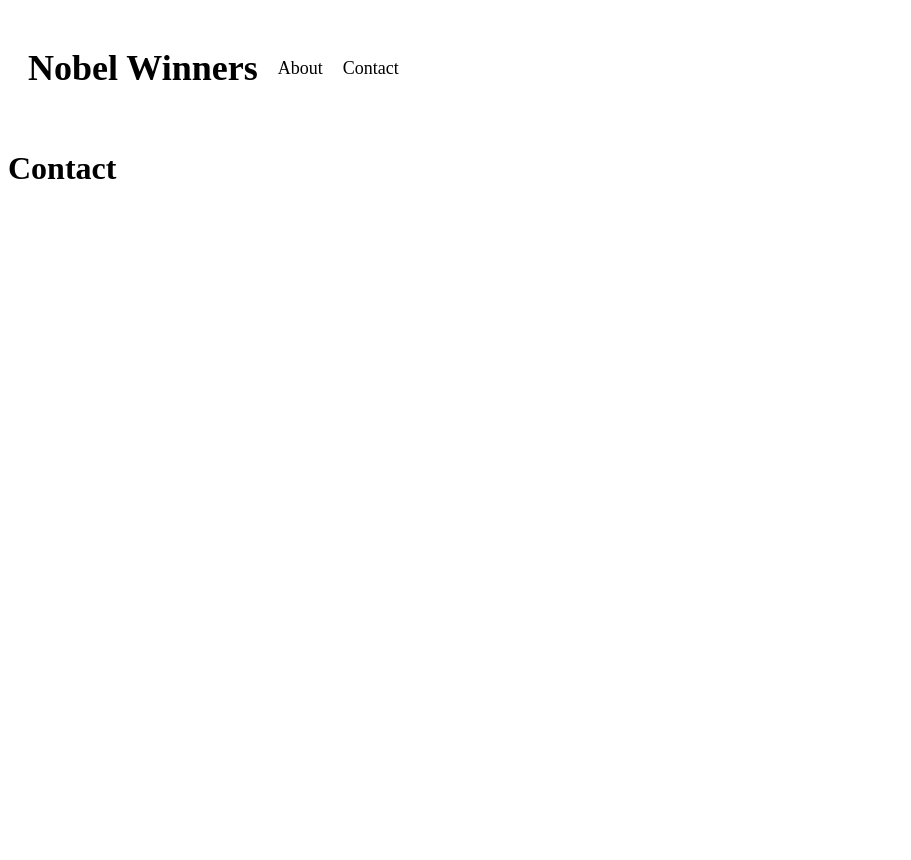
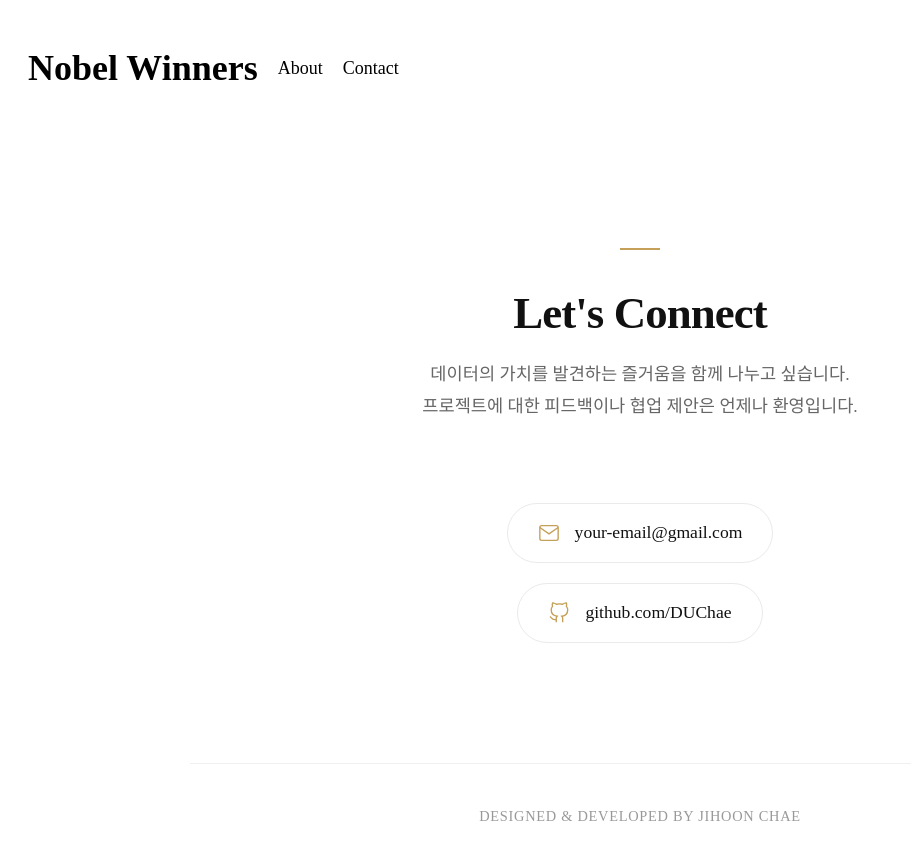
Before and after one commit to DUChae/Nobel-prize, a React (Vite) app: page /contact in a window 1280 px wide. Shown: the top 860 px of the page, without its empty margins (0-911 px from the left). Before the commit the page ends 800 px from the top, so only its background shows below. Built offline with nearby package versions, Linux system fonts and the light colour scheme.

Commit message:
feat: 연락처 컴포넌트 추가 및 스타일링

```diff
--- a/src/Contact.tsx
+++ b/src/Contact.tsx
@@ -1,9 +1,138 @@
+import React from "react";
+
 function Contact() {
   return (
-    <div>
-      <h1>Contact</h1>
-    </div>
+    <section id="contact" style={styles.section}>
+      <div style={styles.container}>
+        <div style={styles.headerArea}>
+          <div style={styles.line}></div>
+          <h2 style={styles.mainTitle}>Let's Connect</h2>
+          <p style={styles.description}>
+            데이터의 가치를 발견하는 즐거움을 함께 나누고 싶습니다.
+            <br />
+            프로젝트에 대한 피드백이나 협업 제안은 언제나 환영입니다.
+          </p>
+        </div>
+
+        <div style={styles.contactWrapper}>
+          {/* Email Link */}
+          <a
+            href="mailto:sangdyjjang@naver.com"
+            style={styles.linkItem}
+            className="contact-link"
+          >
+            <svg
+              style={styles.svgIcon}
+              viewBox="0 0 24 24"
+              fill="none"
+              stroke="currentColor"
+              strokeWidth="1.5"
+            >
+              <path d="M4 4h16c1.1 0 2 .9 2 2v12c0 1.1-.9 2-2 2H4c-1.1 0-2-.9-2-2V6c0-1.1.9-2 2-2z"></path>
+              <polyline points="22,6 12,13 2,6"></polyline>
+            </svg>
+            <span style={styles.linkText}>your-email@gmail.com</span>
+          </a>
+
+          {/* GitHub Link */}
+          <a
+            href="https://github.com/DUChae"
+            target="_blank"
+            rel="noopener noreferrer"
+            style={styles.linkItem}
+            className="contact-link"
+          >
+            <svg
+              style={styles.svgIcon}
+              viewBox="0 0 24 24"
+              fill="none"
+              stroke="currentColor"
+              strokeWidth="1.5"
+            >
+              <path d="M9 19c-5 1.5-5-2.5-7-3m14 6v-3.87a3.37 3.37 0 0 0-.94-2.61c3.14-.35 6.44-1.54 6.44-7A5.44 5.44 0 0 0 20 4.77 5.07 5.07 0 0 0 19.91 1S18.73.65 16 2.48a13.38 13.38 0 0 0-7 0C6.27.65 5.09 1 5.09 1A5.07 5.07 0 0 0 5 4.77a5.44 5.44 0 0 0-1.5 3.78c0 5.42 3.3 6.61 6.44 7A3.37 3.37 0 0 0 9 18.13V22"></path>
+            </svg>
+            <span style={styles.linkText}>github.com/DUChae</span>
+          </a>
+        </div>
+
+        <div style={styles.footer}>
+          <p style={styles.footerText}>Designed & Developed by Jihoon Chae</p>
+        </div>
+      </div>
+    </section>
   );
 }
 
+const styles: { [key: string]: React.CSSProperties } = {
+  section: {
+    padding: "120px 0 80px",
+    backgroundColor: "#ffffff",
+    textAlign: "center",
+  },
+  container: {
+    maxWidth: "900px",
+    margin: "0 auto",
+    padding: "0 24px",
+  },
+  headerArea: {
+    marginBottom: "80px",
+  },
+  line: {
+    width: "40px",
+    height: "2px",
+    backgroundColor: "#C5A059", // 노벨 골드
+    margin: "0 auto 24px",
+  },
+  mainTitle: {
+    fontSize: "2.8rem",
+    fontWeight: 800,
+    color: "#111",
+    letterSpacing: "-0.02em",
+    marginBottom: "20px",
+  },
+  description: {
+    fontSize: "1.1rem",
+    color: "#666",
+    lineHeight: "1.8",
+  },
+  contactWrapper: {
+    display: "flex",
+    flexDirection: "column",
+    alignItems: "center",
+    gap: "20px",
+  },
+  linkItem: {
+    display: "flex",
+    alignItems: "center",
+    gap: "15px",
+    padding: "18px 30px",
+    borderRadius: "100px",
+    textDecoration: "none",
+    color: "#111",
+    border: "1px solid #eaeaea",
+    transition: "all 0.3s ease",
+    width: "fit-content",
+  },
+  svgIcon: {
+    width: "22px",
+    height: "22px",
+    color: "#C5A059",
+  },
+  linkText: {
+    fontSize: "1.1rem",
+    fontWeight: 500,
+  },
+  footer: {
+    marginTop: "120px",
+    borderTop: "1px solid #f0f0f0",
+    paddingTop: "30px",
+  },
+  footerText: {
+    fontSize: "0.9rem",
+    color: "#999",
+    letterSpacing: "0.05em",
+    textTransform: "uppercase",
+  },
+};
+
 export default Contact;
```
